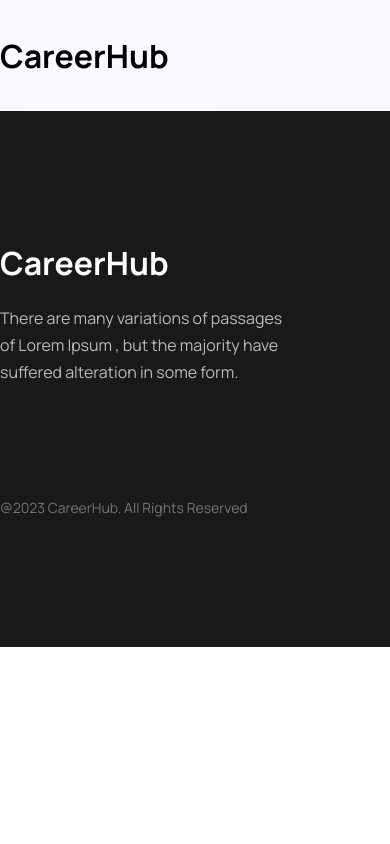
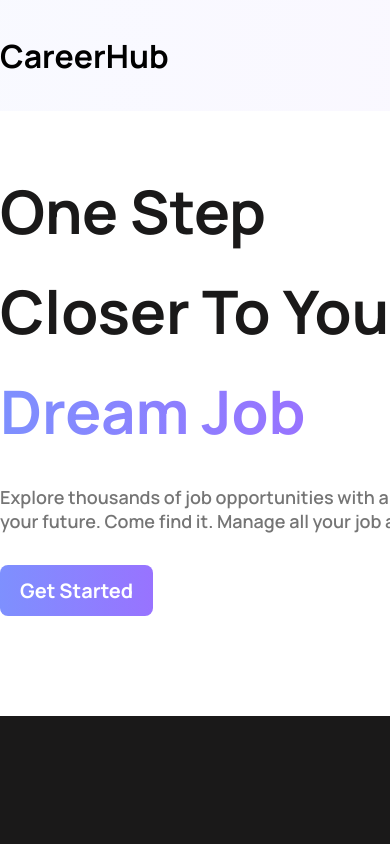
Before and after one commit to code-with-omar/react-career-hub, a React (Vite) app: page / in a window 390 px wide. Shown: the top 844 px of the page. Built offline with nearby package versions, Linux system fonts and the light colour scheme.

Commit message:
Implement hero section without responsive

```diff
--- a/src/components/Header/Header.css
+++ b/src/components/Header/Header.css
@@ -1,5 +1,4 @@
 .header-nav{
-    width: 100%;
     padding-top: 30px;
     padding-bottom: 30px;
     display: flex;
--- /dev/null
+++ b/src/components/Hero/Hero.css
@@ -0,0 +1,40 @@
+.hero-wrap {
+    display: flex;
+    justify-content: space-between;
+    margin: 0;
+    padding: 0;
+}
+
+.hero-left {
+    width: 50%;
+    margin-top: 50px;
+}
+
+.hero-title {
+    font-size: 60px;
+    color: var(--dark-01, #1A1919);
+    line-height: 100px;
+    margin-bottom: 24px;
+}
+
+.hero-title span {
+    background: var(--Linear, linear-gradient(90deg, #7E90FE 0%, #9873FF 100%));
+    background-clip: text;
+    -webkit-background-clip: text;
+    -webkit-text-fill-color: transparent;
+
+}
+
+.hero-btn {
+    margin-top: 32px;
+}
+
+.hero-right {
+    width: 50%;
+    display: block;
+}
+
+.hero-right img {
+    width: 672px;
+    height: 600px;
+}
--- /dev/null
+++ b/src/components/Hero/Hero.jsx
@@ -0,0 +1,19 @@
+import { Link } from "react-router-dom";
+import userImage from "../../assets/images/user.png"
+import "./Hero.css"
+const Hero = () => {
+    return (
+        <section className="hero-wrap">
+            <div className="hero-left">
+                <h2 className="hero-title fw-800">One Step <br />Closer To Your <br /><span>Dream Job</span></h2>
+                <p className="hero-description fw-500 font-dark-03 fs-18">Explore thousands of job opportunities with all the information you need. Its your future. Come find it. Manage all your job application from start to finish.</p>
+                <button className='primary-btn hero-btn'><Link>Get Started</Link></button>
+            </div>
+            <div className="hero-right">
+                <img src={userImage} alt="" />
+            </div>
+        </section>
+    );
+};
+
+export default Hero;
--- /dev/null
+++ b/src/components/Main/Main.jsx
@@ -0,0 +1,12 @@
+
+import Hero from '../Hero/Hero';
+
+const Main = () => {
+    return (
+        <main className='container'>
+            <Hero></Hero>
+        </main>
+    );
+};
+
+export default Main;
```
Also changed, not shown: src/main.jsx (+8 -1 lines), src/components/Main/Main.css (added).
